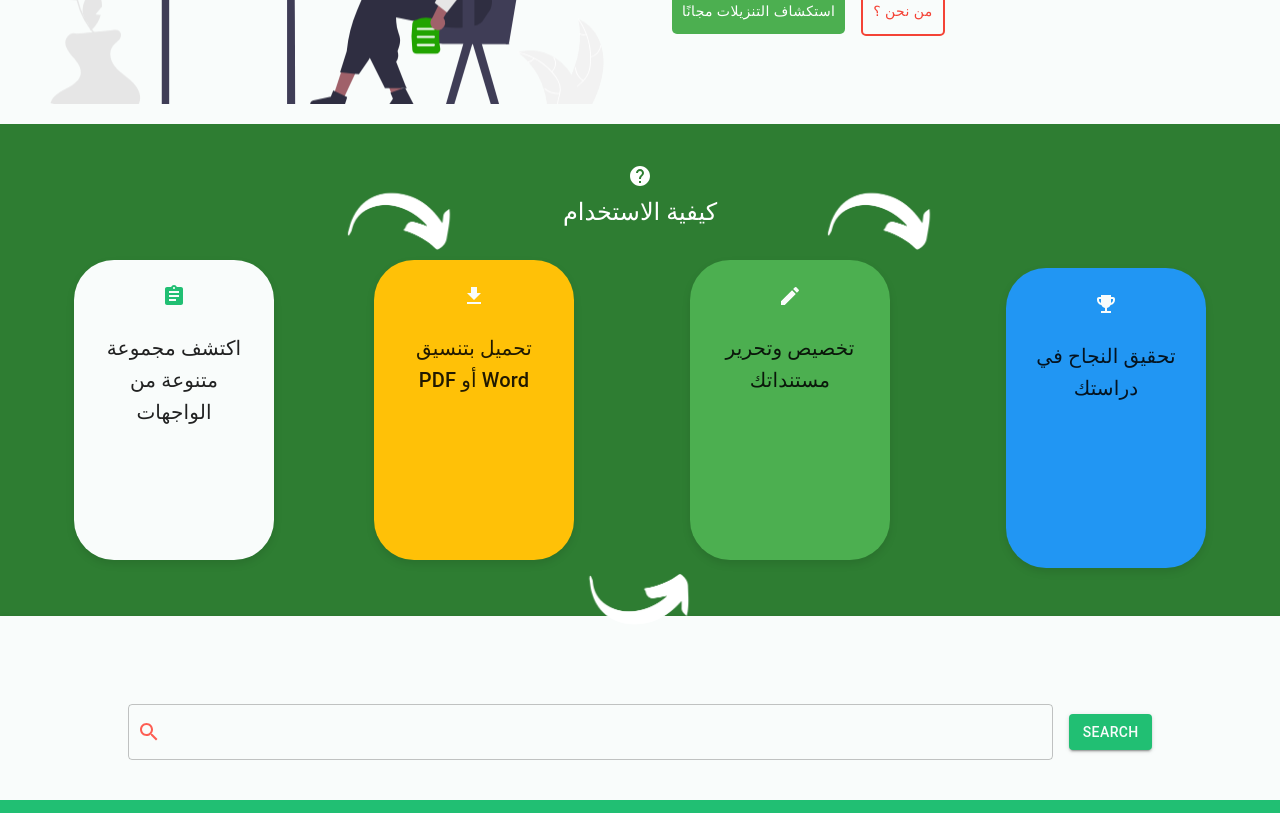
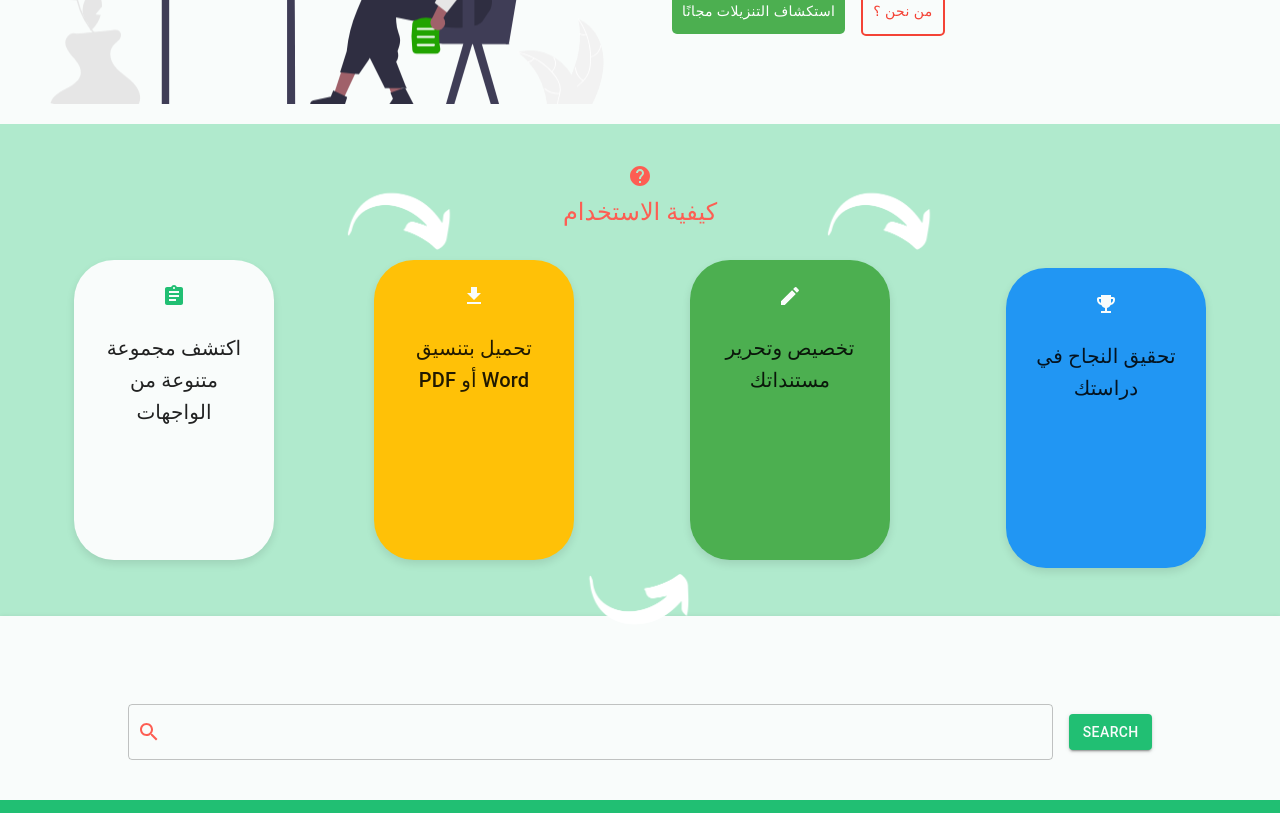
Before and after one commit to jeogooussama/algiers-doc-source-frontEnd, a React (Vite) app: page /ar/home in a window 1280 px wide. Shown: the part 380-1193 px from the top of the page. Built offline with nearby package versions, Linux system fonts and the light colour scheme.

Commit message:
modified:   src/components/Main/Usage/Usage.jsx

```diff
--- a/src/components/Main/Usage/Usage.jsx
+++ b/src/components/Main/Usage/Usage.jsx
@@ -26,13 +26,25 @@ const Usage = () => {
   return (
     <Container
       maxWidth="xl"
-      sx={{ backgroundColor: '#2e7d32', padding: '40px 0', textAlign: 'center', direction: 'rtl' }}
+      sx={{
+        backgroundColor: "#B0EACD",
+        padding: "40px 0",
+        textAlign: "center",
+        direction: "rtl",
+      }}
     >
       <Box
-        sx={{ color: '#fff', textAlign: 'center', alignItems: 'center', display: 'flex', flexDirection: 'column', gap: 1 }}
+        sx={{
+          color: "#FD5E53",
+          textAlign: "center",
+          alignItems: "center",
+          display: "flex",
+          flexDirection: "column",
+          gap: 1,
+        }}
       >
         <Help />
-        <Typography variant="h5" sx={{ color: '#fff' }}>
+        <Typography variant="h5" sx={{ color: "#FD5E53" }}>
           {translations[currentLanguage].howToUse}
         </Typography>
       </Box>
```
